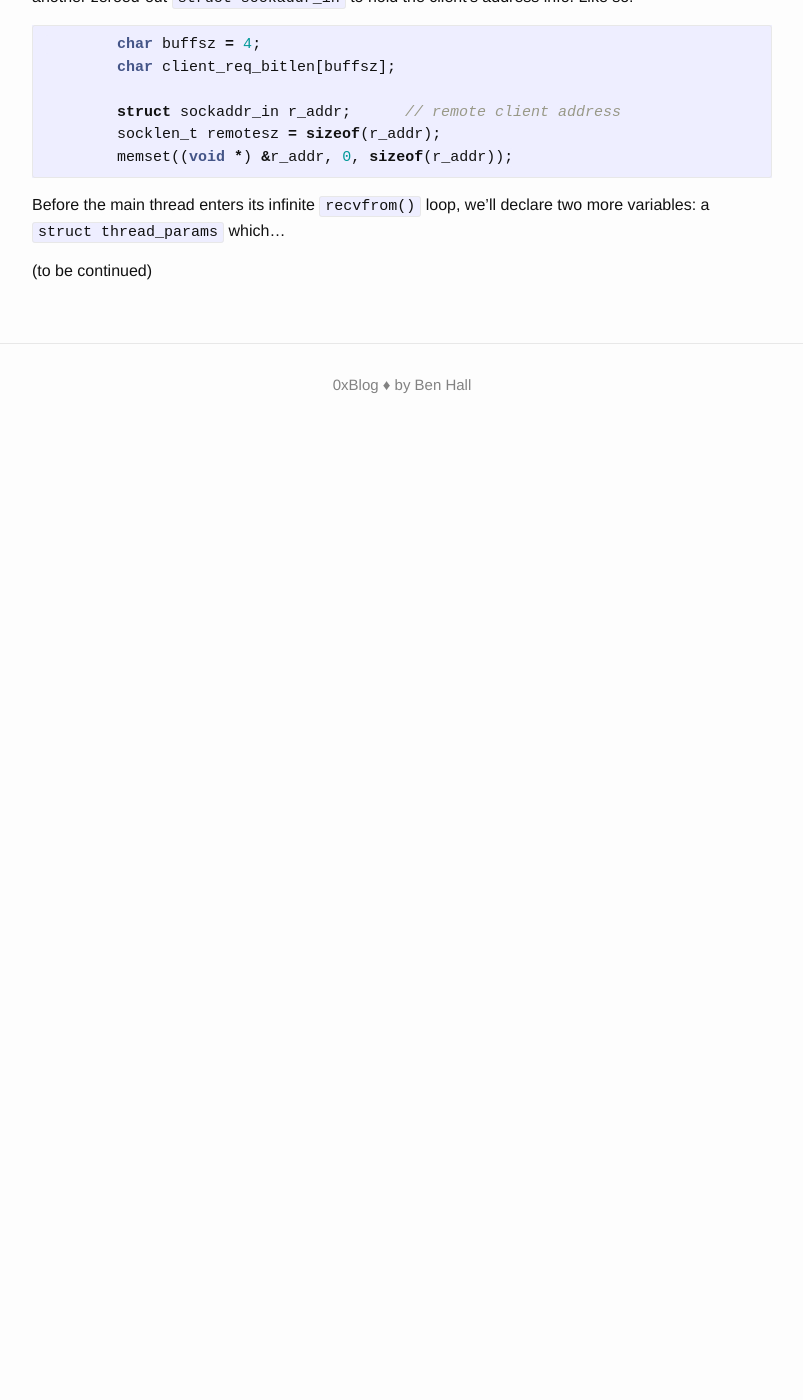
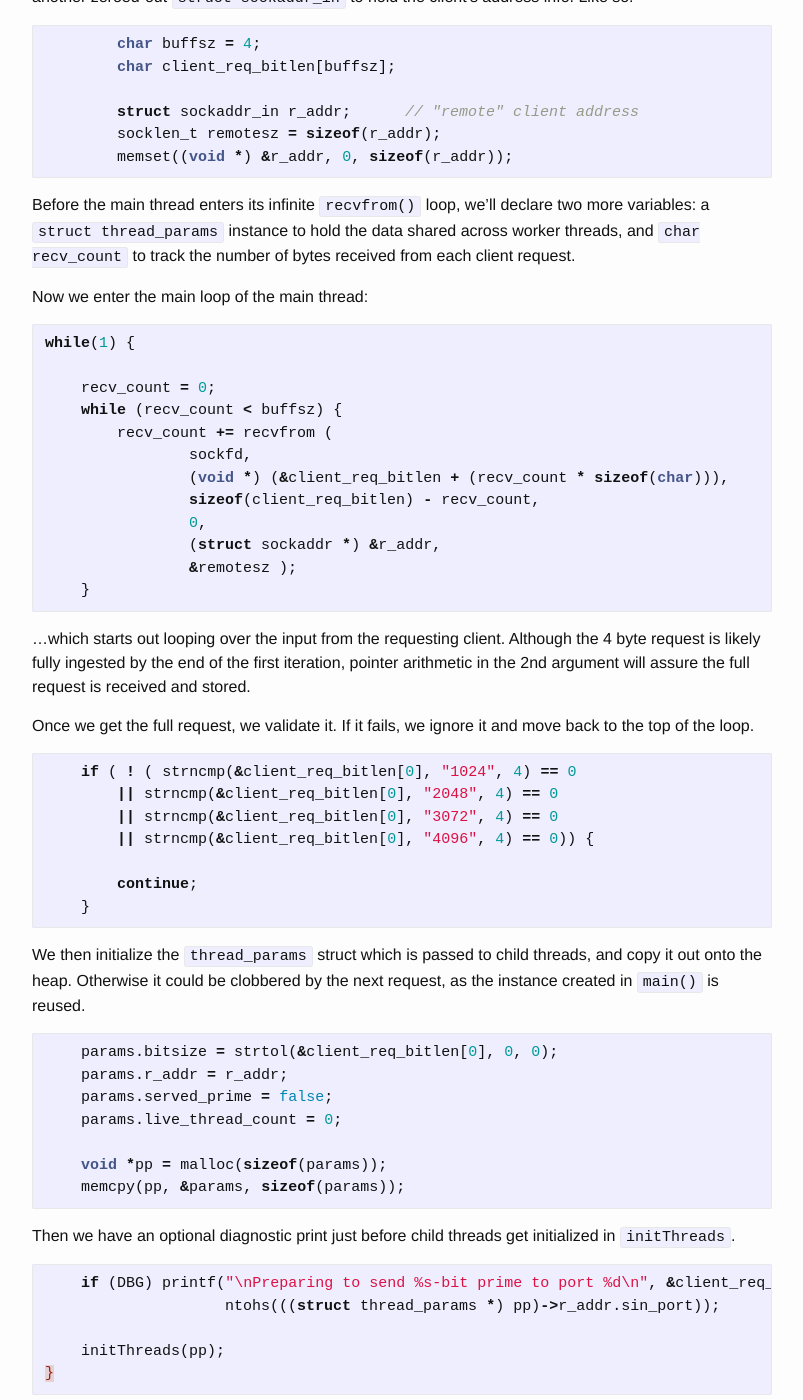
Before and after one commit to greenteadigital/greenteadigital.github.io, a Jekyll site: the page built from _posts/2017-12-11-encryption-diffie-hellman-prime-numbers.markdown, in a window 1280 px wide and 1400 px high, scrolled down 3599 px. Shown: the whole window, without its empty margins (238-1041 px from the left). Built offline with Jekyll 4.4.1, drawn with Linux system fonts in a browser that asks for light colours; before the commit the page ends 4056 px from its top, so only the background shows below that; some of the changed text lies outside the part shown.

Commit message:
Incremental push, in getPrime

`````diff
--- a/_posts/2017-12-11-encryption-diffie-hellman-prime-numbers.markdown
+++ b/_posts/2017-12-11-encryption-diffie-hellman-prime-numbers.markdown
@@ -100,10 +100,95 @@ So now we have a UDP socket bound to an address. If you're used to using TCP soc
 	char buffsz = 4;
 	char client_req_bitlen[buffsz];
 
-	struct sockaddr_in r_addr;	// remote client address
+	struct sockaddr_in r_addr;	// "remote" client address
 	socklen_t remotesz = sizeof(r_addr);
 	memset((void *) &r_addr, 0, sizeof(r_addr));
 ````
-Before the main thread enters its infinite `recvfrom()` loop, we'll declare two more variables: a `struct thread_params` which...
+Before the main thread enters its infinite `recvfrom()` loop, we'll declare two more variables: a `struct thread_params` instance to hold the data shared across worker threads, and `char recv_count` to track the number of bytes received from each client request.
+
+Now we enter the main loop of the main thread:
+
+````c
+while(1) {
+
+    recv_count = 0;
+    while (recv_count < buffsz) {
+        recv_count += recvfrom (
+                sockfd,
+                (void *) (&client_req_bitlen + (recv_count * sizeof(char))),
+                sizeof(client_req_bitlen) - recv_count,
+                0,
+                (struct sockaddr *) &r_addr,
+                &remotesz );
+    }
+````
+...which starts out looping over the input from the requesting client. Although the 4 byte request is likely fully ingested by the end of the first iteration, pointer arithmetic in the 2nd argument will assure the full request is received and stored.
+
+Once we get the full request, we validate it. If it fails, we ignore it and move back to the top of the loop.
+````c
+    if ( ! ( strncmp(&client_req_bitlen[0], "1024", 4) == 0
+        || strncmp(&client_req_bitlen[0], "2048", 4) == 0
+        || strncmp(&client_req_bitlen[0], "3072", 4) == 0
+        || strncmp(&client_req_bitlen[0], "4096", 4) == 0)) {
+
+        continue;
+    }
+````
+We then initialize the `thread_params` struct which is passed to child threads, and copy it out onto the heap. Otherwise it could be clobbered by the next request, as the instance created in `main()` is reused.
+````c
+    params.bitsize = strtol(&client_req_bitlen[0], 0, 0);
+    params.r_addr = r_addr;
+    params.served_prime = false;
+    params.live_thread_count = 0;
+
+    void *pp = malloc(sizeof(params));
+    memcpy(pp, &params, sizeof(params));
+````
+Then we have an optional diagnostic print just before child threads get initialized in `initThreads`.
+````c
+    if (DBG) printf("\nPreparing to send %s-bit prime to port %d\n", &client_req_bitlen[0],
+                    ntohs(((struct thread_params *) pp)->r_addr.sin_port));
+
+    initThreads(pp);
+}
+````
+
+### You're still here!?
+Awesome :) You deserve some internet points for making it this far! Take a break, refresh yourself... Done? Ok, good. Let's continue.
+
+### In which the sausage gets made
+The `initThreads` function does little more than spawn the configured number of threads and increment `live_thread_count` in the shared struct.
+````c
+void initThreads(void *params) {
+
+	for (int i = 0; i != NTHREADS; i++) {
+		pthread_t new_thread;
+		pthread_create(&new_thread, NULL, (void *) &getPrime, params);
+		pthread_mutex_lock(&tcnt_lock);
+		((struct thread_params *) params)->live_thread_count++;
+		pthread_mutex_unlock(&tcnt_lock);
+		pthread_detach(new_thread);
+	}
+}
+````
+The function each thread executes is `getPrime`. It relies on the fantastic [GNU Multiple Precision Arithmetic Library](https://gmplib.org/) to handle calculations involving the very large numbers required for DH.
+````c
+void getPrime(void *thread_params) {
+
+	struct thread_params *params = (struct thread_params *) thread_params;
+	unsigned char seed_buff[SEED_SZ_BYTES];
+
+	gmp_randstate_t state;
+	gmp_randinit_mt(state);
+
+	mpz_t seed, randnum, one;
+	mpz_init(seed);
+	mpz_init(randnum);
+	mpz_init(one);
+
+	unsigned char single = 1;
+	mpz_import(one, 1, -1, 1, 0, 0, &single);
+````
+As you see above, we initialize quite a few things to begin with: a buffer to hold a random seed, and several types provided by GMPlib
 
 (to be continued)
`````
